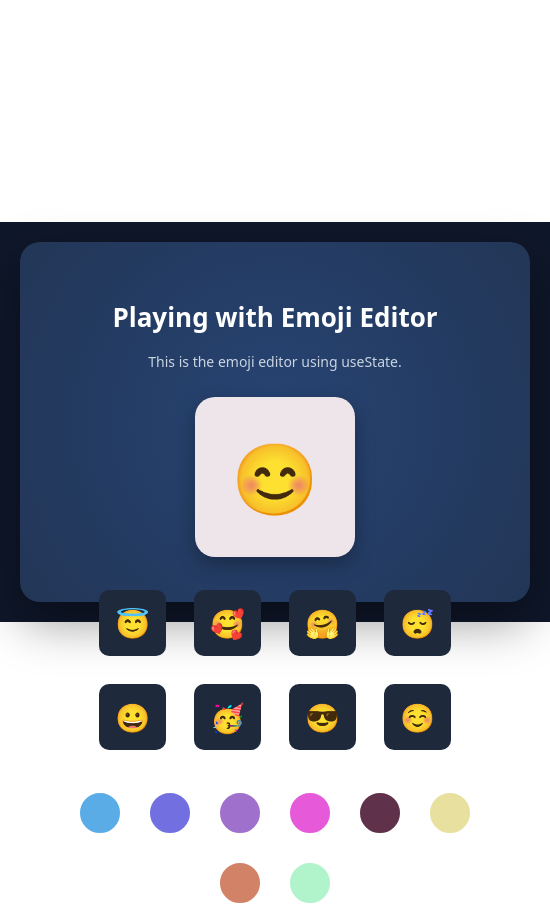
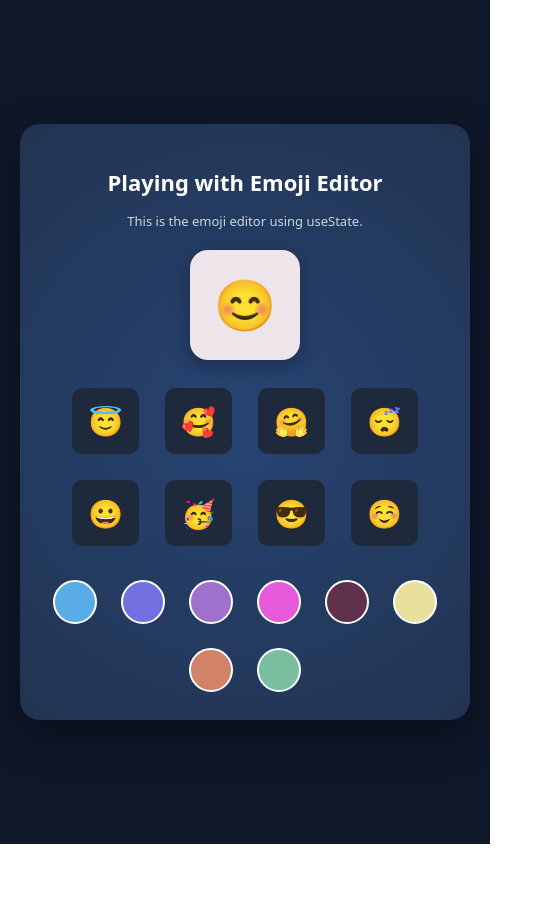
Before and after one commit to Pranali855/assignment-20, a React (Vite) app in the folder assignment-20/: page / in a window 390 px wide. Shown: the whole page, 550 px wide, since content can reach past the window. After the commit the page ends 844 px from the top, so only its background shows below. Built offline with nearby package versions, Linux system fonts and the light colour scheme.

Commit message:
Update App.css
changed

```diff
--- a/assignment-20/src/App.css
+++ b/assignment-20/src/App.css
@@ -1,7 +1,7 @@
 
 .page-container {
   width: 100%;
-  min-height: 40vh;
+  min-height: 100vh;
   display: flex;
   align-items: center;
   justify-content: center;
@@ -11,82 +11,106 @@
 }
 
 .emoji-card {
-  width: 450px;
-  height: 300px;
-  max-width: 90%;
-  padding: 30px;
+  width: 420px;
+  max-width: 95%;
+  padding: 25px 20px;
   border-radius: 20px;
   text-align: center;
   background-color: #1e293b;
-  box-shadow: 0 20px 50px rgba(0, 0, 0, 0.4);
-  transition: 0.3s ease;
+  box-shadow: 0 15px 40px rgba(0, 0, 0, 0.4);
+  transition: transform 0.3s ease;
+}
+
+.emoji-card:hover {
+  transform: translateY(-5px);
 }
 
 .emoji-card-title {
   color: white;
-  font-size: 26px;
+  font-size: 22px;
   font-weight: bold;
-  margin-bottom: 10px;
+  margin-bottom: 6px;
 }
 
 .emoji-card-description {
   color: #cbd5e1;
-  font-size: 14px;
-  margin-bottom: 25px;
+  font-size: 13px;
+  margin-bottom: 18px;
 }
 
 .emoji-display {
-  width: 160px;
-  height: 160px;
-  font-size: 70px;
+  width: 130px;
+  height: 130px;
+  font-size: 60px;
   display: flex;
   align-items: center;
   justify-content: center;
-  border-radius: 20px;
-  margin: 0 auto 25px auto;
-  transition: 0.3s ease;
-  box-shadow: 0 8px 20px rgba(0, 0, 0, 0.3);
+  border-radius: 18px;
+  margin: 0 auto 20px auto;
+  transition: all 0.3s ease;
+  box-shadow: 0 6px 18px rgba(0, 0, 0, 0.3);
 }
 
 .emoji-buttons {
   display: flex;
   flex-wrap: wrap;
   justify-content: center;
-  gap: 12px;
-  margin-bottom: 25px;
+  gap: 10px;
+  margin-bottom: 18px;
 }
 
 .emoji-buttons button {
-  font-size: 28px;
-  padding: 10px 14px;
-  border-radius: 12px;
+  font-size: 24px;
+  padding: 8px 12px;
+  border-radius: 10px;
   border: none;
   cursor: pointer;
-  transition: 0.2s ease;
+  transition: transform 0.2s ease;
   background: white;
 }
 
 .emoji-buttons button:hover {
-  transform: scale(1.1);
-  background: #e2e8f0;
+  transform: scale(1.15);
 }
 
 .color-buttons {
   display: flex;
   flex-wrap: wrap;
   justify-content: center;
-  gap: 10px;
+  gap: 8px;
 }
 
 .color-buttons button {
-  width: 40px;
-  height: 40px;
+  width: 32px;
+  height: 32px;
   border-radius: 50%;
   border: 3px solid white;
   cursor: pointer;
-  transition: 0.2s ease;
+  transition: transform 0.2s ease;
 }
 
 .color-buttons button:hover {
-  transform: scale(1.15);
+  transform: scale(1.2);
 }
+
+@media (max-width: 480px) {
+  .emoji-card {
+    padding: 20px 15px;
+  }
+
+  .emoji-display {
+    width: 110px;
+    height: 110px;
+    font-size: 50px;
+  }
+
+  .emoji-buttons button {
+    font-size: 20px;
+    padding: 6px 10px;
+  }
+
+  .color-buttons button {
+    width: 28px;
+    height: 28px;
+  }
+}
```
